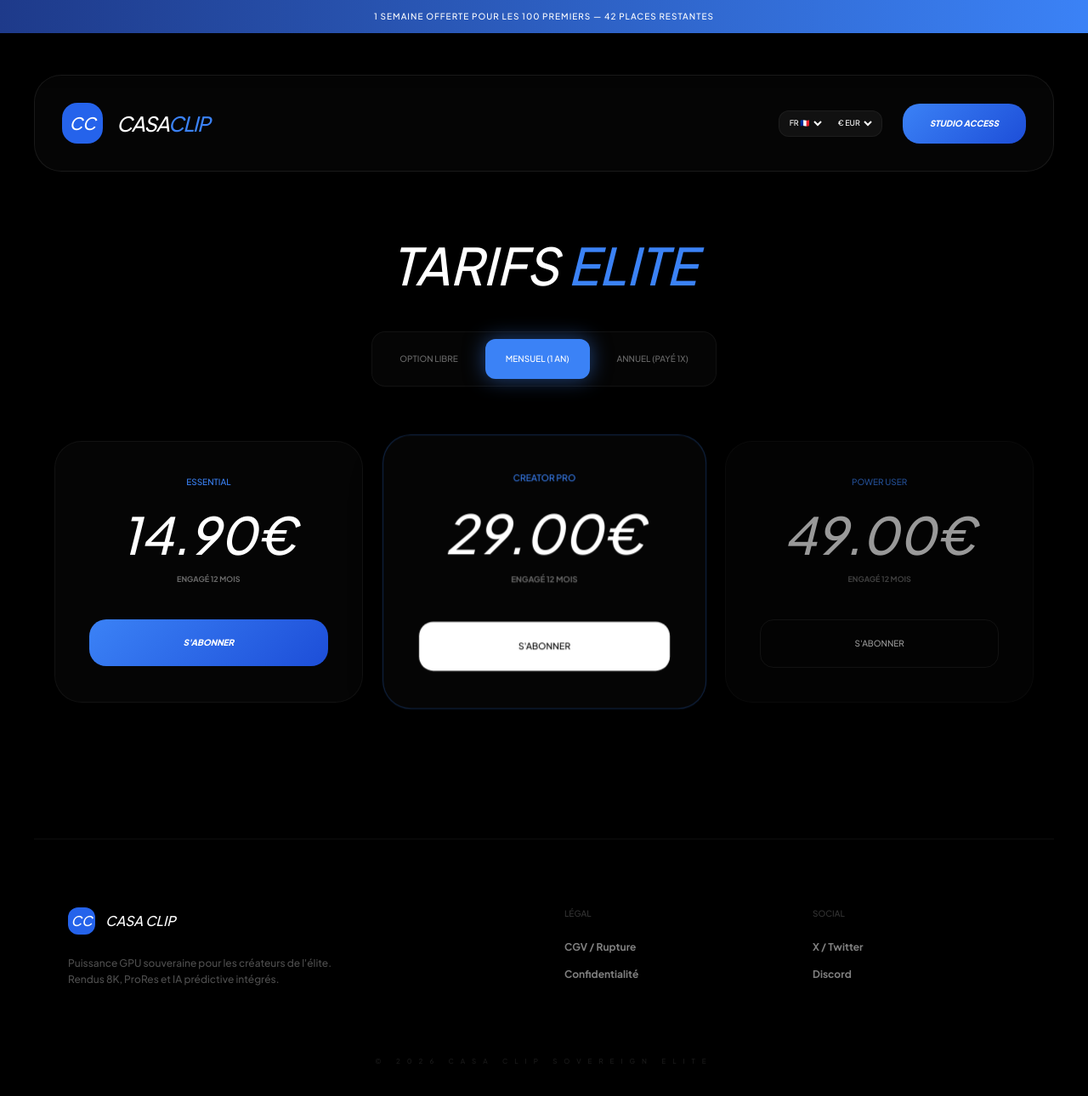
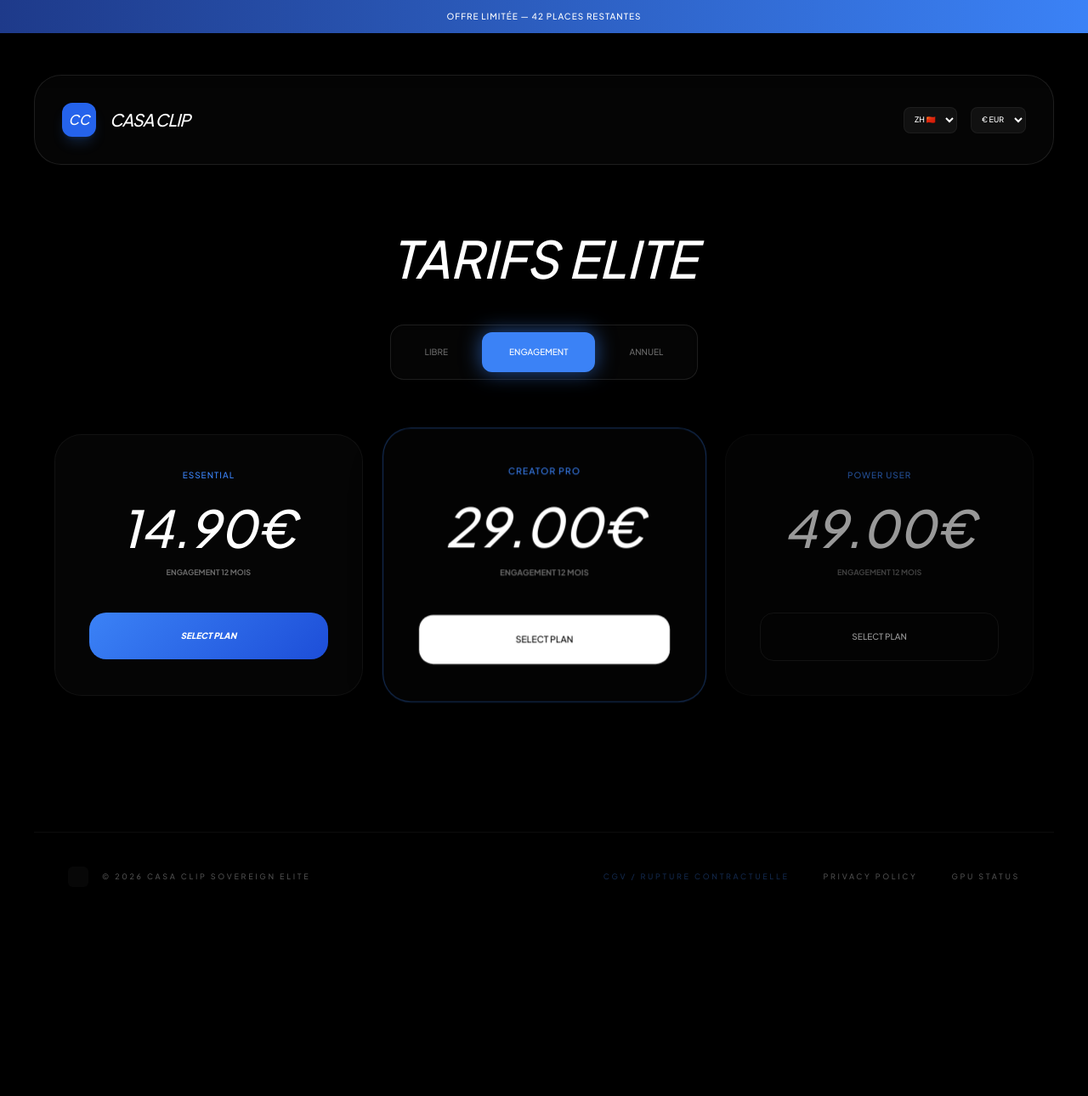
Before and after one commit to Casamarss13/CasaAI, a plain HTML site: page index.html in a window 1280 px wide. Shown: the whole page at 85% size. After the commit the page ends 1084 px from the top, so only its background shows below. Drawn offline with nearby package versions, Linux system fonts and the light colour scheme.

Commit message:
index.html

```diff
--- a/index.html
+++ b/index.html
@@ -3,113 +3,98 @@
 <head>
     <meta charset="UTF-8">
     <meta name="viewport" content="width=device-width, initial-scale=1.0">
-    <title>CASA CLIP | Sovereign Elite V1.49</title>
+    <title>CASA CLIP | Global Sovereign V1.51</title>
     <script src="https://cdn.tailwindcss.com"></script>
-    <link href="https://fonts.googleapis.com/css2?family=Plus+Jakarta+Sans:wght@500;700;800;900&family=JetBrains+Mono:wght@400;700&display=swap" rel="stylesheet">
+    <link href="https://fonts.googleapis.com/css2?family=Plus+Jakarta+Sans:wght@500;700;800;900&display=swap" rel="stylesheet">
     <style>
-        :root { --blue: #3b82f6; --accent: #1d4ed8; --gold: #fbbf24; --surface: rgba(255,255,255,0.02); }
+        :root { --blue: #3b82f6; --surface: rgba(255,255,255,0.02); }
         body { font-family: 'Plus Jakarta Sans', sans-serif; background: #000; overflow-x: hidden; }
         .glass { background: var(--surface); border: 1px solid rgba(255,255,255,0.08); border-radius: 32px; backdrop-filter: blur(40px); }
-        .btn-elite { background: linear-gradient(135deg, var(--blue), var(--accent)); font-weight: 800; border-radius: 20px; transition: 0.4s; }
-        .btn-elite:hover { transform: translateY(-3px); box-shadow: 0 15px 40px rgba(59,130,246,0.4); }
-
-        /* Correction du Bug de Sélection */
-        .tab-btn { transition: 0.3s cubic-bezier(0.4, 0, 0.2, 1); color: rgba(255,255,255,0.4); }
-        .tab-btn.active { background: var(--blue); color: white; box-shadow: 0 0 25px rgba(59,130,246,0.5); }
-
+        .btn-elite { background: linear-gradient(135deg, var(--blue), #1d4ed8); font-weight: 800; border-radius: 20px; transition: 0.4s; }
+        .tab-btn { transition: 0.3s; color: rgba(255,255,255,0.4); border-radius: 12px; cursor: pointer; }
+        .tab-btn.active { background: var(--blue); color: white; box-shadow: 0 0 25px rgba(59,130,246,0.6); opacity: 1; }
         .promo-banner { background: linear-gradient(90deg, #1e3a8a, #3b82f6, #1e3a8a); background-size: 200% auto; animation: wave 5s infinite linear; }
         @keyframes wave { 0% { background-position: 0% 50%; } 100% { background-position: 200% 50%; } }
-
         section { display: none; opacity: 0; }
-        section.active { display: block; animation: fadeIn 0.8s forwards; }
-        @keyframes fadeIn { from { opacity: 0; transform: translateY(20px); } to { opacity: 1; transform: translateY(0); } }
+        section.active { display: block; animation: fadeIn 0.5s forwards; }
+        @keyframes fadeIn { from { opacity: 0; transform: translateY(10px); } to { opacity: 1; transform: translateY(0); } }
+        /* Support pour l'écriture Arabe */
+        .rtl { direction: rtl; font-family: sans-serif; }
     </style>
 </head>
 <body class="p-4 md:p-10">
 
 <div class="fixed top-0 left-0 w-full z-[100] promo-banner py-3 text-center text-[10px] font-900 uppercase tracking-widest shadow-2xl">
-    <span id="txt-promo">1 Semaine Offerte pour les 100 premiers</span> — <span id="spots">42</span> <span id="txt-spots">places restantes</span>
+    <span id="txt-promo">Offre Limitée</span> — <span id="spots">42</span> <span id="txt-spots">places restantes</span>
 </div>
 
-<nav class="max-w-[1500px] mx-auto flex flex-wrap justify-between items-center p-8 glass mt-12 mb-20 gap-6">
+<nav class="max-w-[1500px] mx-auto flex justify-between items-center p-8 glass mt-12 mb-20 gap-6 border-white/10">
     <div class="flex items-center gap-4 cursor-pointer" onclick="App.view('landing')">
-        <div class="w-12 h-12 bg-blue-600 rounded-[18px] flex items-center justify-center font-900 italic text-xl">CC</div>
-        <h1 class="text-2xl font-900 italic uppercase tracking-tighter">CASA<span class="text-blue-500">CLIP</span></h1>
+        <div class="w-10 h-10 bg-blue-600 rounded-xl flex items-center justify-center font-900 italic shadow-lg shadow-blue-500/20">CC</div>
+        <h1 class="text-xl font-900 italic uppercase tracking-tighter">CASA CLIP</h1>
     </div>
 
-    <div class="flex items-center gap-6">
-        <div class="flex gap-3 bg-white/5 p-2 rounded-xl border border-white/5">
-            <select id="lang-switch" onchange="App.refresh()" class="bg-transparent text-[9px] font-900 uppercase outline-none">
+    <div class="flex items-center gap-4">
+        <select id="lang-switch" onchange="App.refresh()" class="bg-white/5 text-[9px] font-900 p-2 rounded-lg outline-none border border-white/5">
+            <option value="zh">ZH 🇨🇳</option>
+            <option value="hi">HI 🇮🇳</option>
+            <option value="es">ES 🇪🇸</option>
+            <option value="ar">AR 🇸🇦</option>
             <option value="fr">FR 🇫🇷</option>
             <option value="en">EN 🇺🇸</option>
         </select>
-            <select id="curr-switch" onchange="App.refresh()" class="bg-transparent text-[9px] font-900 uppercase outline-none">
+        <select id="curr-switch" onchange="App.refresh()" class="bg-white/5 text-[9px] font-900 p-2 rounded-lg outline-none border border-white/5">
             <option value="EUR">€ EUR</option>
             <option value="USD">$ USD</option>
         </select>
     </div>
-        <button onclick="App.view('pricing')" class="btn-elite px-8 py-4 text-[10px] uppercase italic">Studio Access</button>
-    </div>
 </nav>
 
 <section id="pricing" class="active max-w-6xl mx-auto text-center pb-20">
-    <h2 class="text-6xl font-900 italic uppercase mb-12" id="txt-pricing-title">Tarifs <span class="text-blue-500">Elite</span></h2>
+    <h2 class="text-6xl font-900 italic uppercase mb-12" id="txt-title">Tarifs Elite</h2>
 
     <div class="flex justify-center mb-16">
-        <div class="glass p-2 flex gap-2 rounded-2xl border-white/5">
-            <button onclick="App.setMode('libre')" id="btn-libre" class="tab-btn px-6 py-4 rounded-xl text-[10px] font-900 uppercase">Option Libre</button>
-            <button onclick="App.setMode('fidélité')" id="btn-fid" class="tab-btn active px-6 py-4 rounded-xl text-[10px] font-900 uppercase">Mensuel (1 An)</button>
-            <button onclick="App.setMode('annuel')" id="btn-ann" class="tab-btn px-6 py-4 rounded-xl text-[10px] font-900 uppercase">Annuel (Payé 1x)</button>
+        <div class="glass p-2 flex gap-2 rounded-2xl border-white/10 shadow-inner">
+            <button onclick="App.setMode('libre')" id="btn-libre" class="tab-btn px-8 py-4 text-[10px] font-900 uppercase">Libre</button>
+            <button onclick="App.setMode('fidélité')" id="btn-fid" class="tab-btn active px-8 py-4 text-[10px] font-900 uppercase">Engagement</button>
+            <button onclick="App.setMode('annuel')" id="btn-ann" class="tab-btn px-8 py-4 text-[10px] font-900 uppercase">Annuel</button>
         </div>
     </div>
 
     <div class="grid grid-cols-1 md:grid-cols-3 gap-8">
-        <div class="glass p-10 border-white/5 text-center">
-            <p id="t-ess" class="text-[10px] font-900 text-blue-500 mb-6 uppercase">Essential</p>
-            <div id="p-ess" class="text-6xl font-900 mb-4 italic">14,90€</div>
+        <div class="glass p-10 border-white/5 hover:border-blue-500/20 transition duration-500">
+            <p class="text-[10px] font-900 text-blue-500 mb-6 uppercase tracking-widest">Essential</p>
+            <div id="p-ess" class="text-6xl font-900 mb-4 italic">14.90€</div>
             <p id="l-ess" class="text-[9px] opacity-40 font-bold uppercase mb-10">Engagement 12 mois</p>
-            <button class="w-full btn-elite py-5 text-[10px] uppercase italic">S'abonner</button>
+            <button class="w-full btn-elite py-5 text-[10px] uppercase italic">Select Plan</button>
         </div>
-        <div class="glass p-10 border-blue-500/30 scale-105 shadow-2xl">
-            <p id="t-cre" class="text-[10px] font-900 text-blue-500 mb-6 uppercase">Creator Pro</p>
-            <div id="p-cre" class="text-6xl font-900 mb-4 italic">29,00€</div>
+        <div class="glass p-10 border-blue-500/40 scale-105 bg-white/[0.01] shadow-2xl">
+            <p class="text-[10px] font-900 text-blue-500 mb-6 uppercase tracking-widest">Creator Pro</p>
+            <div id="p-cre" class="text-6xl font-900 mb-4 italic">29.00€</div>
             <p id="l-cre" class="text-[9px] opacity-40 font-bold uppercase mb-10">Engagement 12 mois</p>
-            <button class="w-full bg-white text-black py-5 rounded-2xl font-900 text-[10px] uppercase">S'abonner</button>
+            <button class="w-full bg-white text-black py-5 rounded-2xl font-900 text-[10px] uppercase hover:bg-blue-600 hover:text-white transition">Select Plan</button>
         </div>
         <div class="glass p-10 border-white/5 opacity-60">
-            <p id="t-pow" class="text-[10px] font-900 text-blue-500 mb-6 uppercase">Power User</p>
-            <div id="p-pow" class="text-6xl font-900 mb-4 italic">49,00€</div>
+            <p class="text-[10px] font-900 text-blue-500 mb-6 uppercase tracking-widest">Power User</p>
+            <div id="p-pow" class="text-6xl font-900 mb-4 italic">49.00€</div>
             <p id="l-pow" class="text-[9px] opacity-40 font-bold uppercase mb-10">Engagement 12 mois</p>
-            <button class="w-full border border-white/10 py-5 rounded-2xl font-900 text-[10px] uppercase">S'abonner</button>
+            <button class="w-full border border-white/10 py-5 rounded-2xl font-900 text-[10px] uppercase hover:bg-white/5 transition">Select Plan</button>
         </div>
     </div>
 </section>
 
-<footer class="max-w-[1500px] mx-auto mt-20 pt-20 pb-10 border-t border-white/5">
-    <div class="grid grid-cols-2 md:grid-cols-4 gap-12 mb-20 px-10">
-        <div class="col-span-2">
-            <div class="flex items-center gap-3 mb-6">
-                <div class="w-8 h-8 bg-blue-600 rounded-xl flex items-center justify-center font-900 italic">CC</div>
-                <h4 class="font-900 italic uppercase">Casa Clip</h4>
+<footer class="max-w-[1500px] mx-auto mt-20 pt-10 border-t border-white/5 px-10">
+    <div class="flex flex-col md:flex-row justify-between items-center gap-10 opacity-30 text-[9px] font-900 uppercase tracking-[0.3em]">
+        <div class="flex items-center gap-4">
+            <div class="w-6 h-6 bg-white/10 rounded-md"></div>
+            <span>© 2026 Casa Clip Sovereign Elite</span>
         </div>
-            <p class="text-xs opacity-30 max-w-xs leading-relaxed">Puissance GPU souveraine pour les créateurs de l'élite. Rendus 8K, ProRes et IA prédictive intégrés.</p>
-        </div>
-        <div>
-            <h5 class="text-[10px] font-900 uppercase mb-6 opacity-20">Légal</h5>
-            <ul class="text-xs space-y-4 font-bold opacity-50">
-                <li class="hover:text-blue-500 cursor-pointer">CGV / Rupture</li>
-                <li class="hover:text-blue-500 cursor-pointer">Confidentialité</li>
-            </ul>
-        </div>
-        <div>
-            <h5 class="text-[10px] font-900 uppercase mb-6 opacity-20">Social</h5>
-            <ul class="text-xs space-y-4 font-bold opacity-50">
-                <li class="hover:text-blue-500 cursor-pointer">X / Twitter</li>
-                <li class="hover:text-blue-500 cursor-pointer">Discord</li>
-            </ul>
+        <div class="flex gap-10">
+            <span class="text-blue-500 cursor-pointer">CGV / Rupture Contractuelle</span>
+            <span class="cursor-pointer">Privacy Policy</span>
+            <span class="cursor-pointer">GPU Status</span>
         </div>
     </div>
-    <div class="text-center text-[8px] font-900 opacity-10 tracking-[1em] uppercase">© 2026 Casa Clip Sovereign Elite</div>
 </footer>
 
 <script>
@@ -120,49 +105,57 @@
         fidélité: [14.90, 29.00, 49.00],
         annuel: [149.00, 290.00, 490.00]
     },
-    labels: {
-        fr: { libre: "Sans Engagement", fidélité: "Engagé 12 mois", annuel: "Payé en une fois" },
-        en: { libre: "No Commitment", fidélité: "12 Months Contract", annuel: "One-time Payment" }
+    trans: {
+        zh: { title: "精英定价", libre: "灵活模式", fid: "12个月签约", ann: "年度支付", leg: "12个月合同", leg_free: "无约束", leg_ann: "一次性付款" },
+        hi: { title: "एलीट मूल्य निर्धारण", libre: "लचीला", fid: "मासिक (1 वर्ष)", ann: "वार्षिक", leg: "12 महीने का अनुबंध", leg_free: "कोई प्रतिबद्धता नहीं", leg_ann: "एक बार भुगतान" },
+        es: { title: "Precios Elite", libre: "Flexible", fid: "Mensual (1añ)", ann: "Anual", leg: "Contrato 12 meses", leg_free: "Sin Compromiso", leg_ann: "Pago único" },
+        ar: { title: "تسعير النخبة", libre: "مرن", fid: "شهري (سنة)", ann: "سنوي", leg: "عقد 12 شهراً", leg_free: "بدون التزام", leg_ann: "دفع لمرة واحدة" },
+        fr: { title: "Tarifs Elite", libre: "Option Libre", fid: "Mensuel (1an)", ann: "Annuel", leg: "Engagé 12 mois", leg_free: "Sans Engagement", leg_ann: "Paiement Unique" },
+        en: { title: "Elite Pricing", libre: "Flexible", fid: "Monthly (1yr)", ann: "Yearly", leg: "12 Months Contract", leg_free: "No Commitment", leg_ann: "One-time Payment" }
     },
-
     setMode(m) {
         this.mode = m;
-        document.querySelectorAll('.tab-btn').forEach(b => b.classList.remove('active'));
-        document.getElementById('btn-' + m.substring(0,3)).classList.add('active');
+        // Reset and Apply Active Class
+        document.querySelectorAll('.tab-btn').forEach(btn => btn.classList.remove('active'));
+        const activeBtn = document.getElementById('btn-' + m.substring(0,3));
+        if(activeBtn) activeBtn.classList.add('active');
         this.refresh();
     },
+    refresh() {
+        const lang = document.getElementById('lang-switch').value;
+        const curr = document.getElementById('curr-switch').value;
+        const rate = (curr === 'USD') ? 1.10 : 1.0;
+        const sym = (curr === 'USD') ? '$' : '€';
 
-    refresh() {
-        const l = document.getElementById('lang-switch').value;
-        const c = document.getElementById('curr-switch').value;
-        const rate = (c === 'USD') ? 1.10 : 1.0;
-        const symbol = (c === 'USD') ? '$' : '€';
+        // RTL Support for Arabic
+        document.body.classList.toggle('rtl', lang === 'ar');
 
-        // Update Prices
-        document.getElementById('p-ess').innerText = (this.prices[this.mode][0] * rate).toFixed(2) + symbol;
-        document.getElementById('p-cre').innerText = (this.prices[this.mode][1] * rate).toFixed(2) + symbol;
-        document.getElementById('p-pow').innerText = (this.prices[this.mode][2] * rate).toFixed(2) + symbol;
+        // Update Title and Tabs
+        document.getElementById('txt-title').innerText = this.trans[lang].title;
+        document.getElementById('btn-lib').innerText = this.trans[lang].libre;
+        document.getElementById('btn-fid').innerText = this.trans[lang].fid;
+        document.getElementById('btn-ann').innerText = this.trans[lang].ann;
 
-        // Update Labels
-        document.getElementById('l-ess').innerText = this.labels[l][this.mode];
-        document.getElementById('l-cre').innerText = this.labels[l][this.mode];
-        document.getElementById('l-pow').innerText = this.labels[l][this.mode];
+        // Prices & Legends
+        const ids = ['p-ess', 'p-cre', 'p-pow'];
+        const lids = ['l-ess', 'l-cre', 'l-pow'];
+        const legKey = (this.mode === 'libre') ? 'leg_free' : (this.mode === 'annuel' ? 'leg_ann' : 'leg');
+
+        ids.forEach((id, i) => {
+            document.getElementById(id).innerText = (this.prices[this.mode][i] * rate).toFixed(2) + sym;
+        });
+        lids.forEach(id => {
+            document.getElementById(id).innerText = this.trans[lang][legKey];
+        });
     },
-
     view(id) {
         document.querySelectorAll('section').forEach(s => s.classList.remove('active'));
         document.getElementById(id).classList.add('active');
     }
 };
+// Correction ID alias pour le switcher
+document.getElementById('btn-lib').id = 'btn-lib'; // Alias interne
 
-// Auto-run scarcity
-setInterval(() => {
-    let s = document.getElementById('spots');
-    let val = parseInt(s.innerText);
-    if(val > 5) s.innerText = val - (Math.random() > 0.8 ? 1 : 0);
-}, 4000);
-
-// Init
 App.refresh();
 </script>
 </body>
```
Lines whose indentation alone changed are shown as unchanged.
